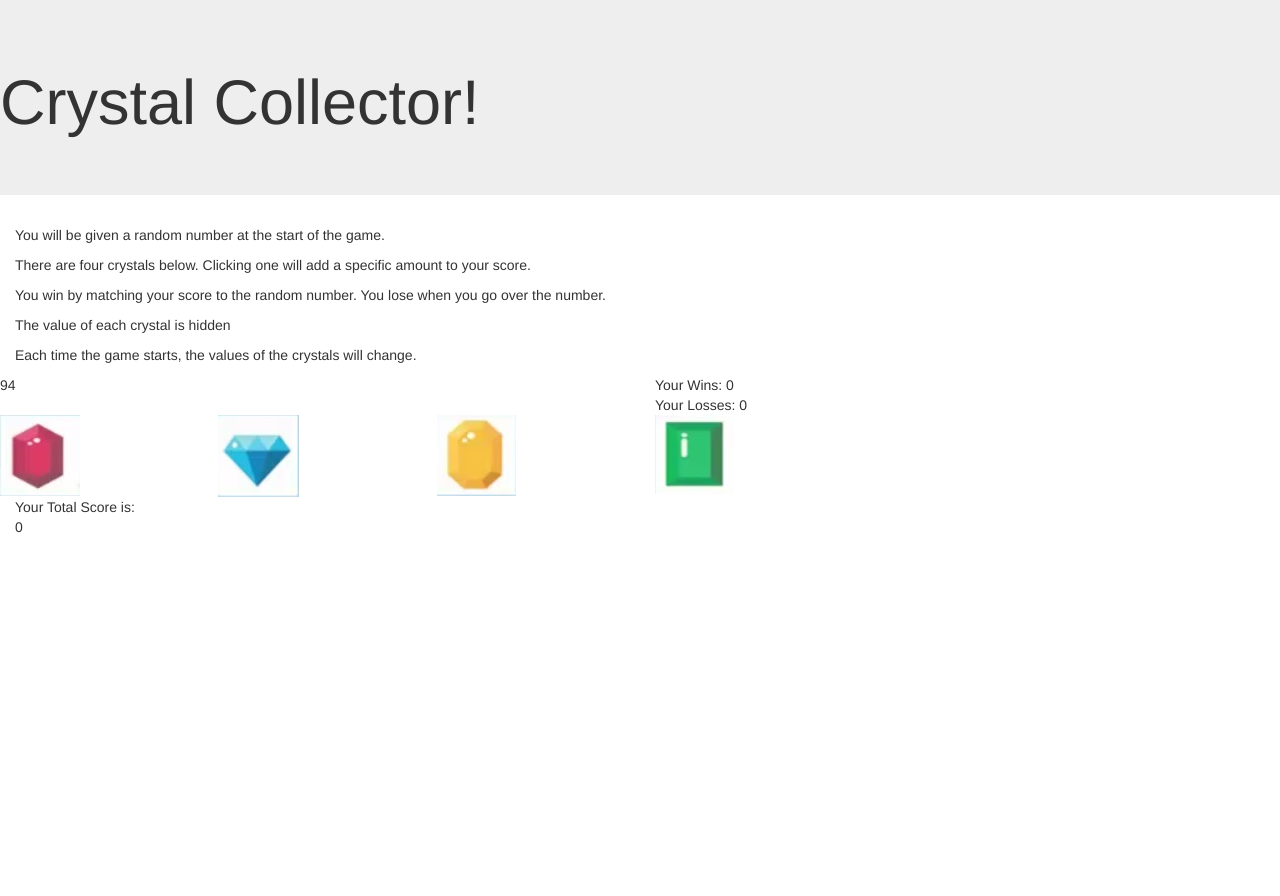
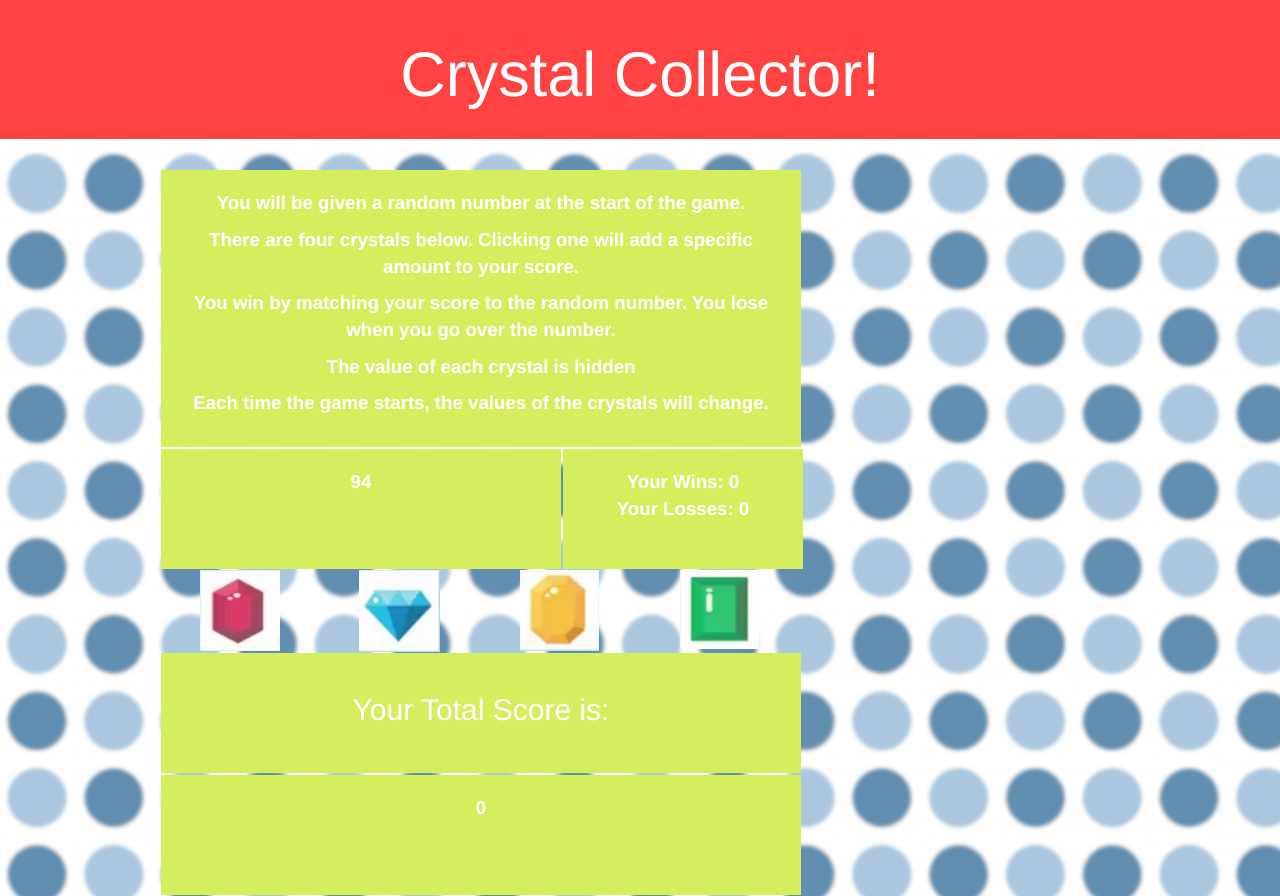
Before and after one commit to adpopo/week-4-game, a PHP site: page / in a window 1280 px wide. Before the commit the page ends 533 px from the top, so only its background shows below. Run offline with PHP 8.4, Linux system fonts and the light colour scheme; some libraries are stand-ins or nearby versions.

Commit message:
logic working

```diff
--- a/assets/css/style.css
+++ b/assets/css/style.css
@@ -1,3 +1,25 @@
-h1{
+body{
+	background-image: url("../images/5.jpg");
+	text-align: center;
+	font-size: 14pt;
+	font-weight: 700;
+}
+
+.jumbotron{
+	background-color: #FF4242;
 	color: #fff;
+	padding: 20px;
 }
+
+.aBox{
+	padding: 20px;
+	min-height: 120px;
+	background-color: #D4EE5E;
+	color: #fff;
+	margin: 1px;
+}
+
+.row{
+	max-width: 960px;
+	margin: auto;
+}
--- a/index.html
+++ b/index.html
@@ -20,6 +20,7 @@
 	<div class="jumbotron"><h1>Crystal Collector!</h1></div>
 
 	<!-- instructions -->
+	<div class="row">
 		<div class="col-md-8 aBox">
 			<p>You will be given a random number at the start of the game.</p>
 			<p>There are four crystals below. Clicking one will add a specific amount to your score.</p>
@@ -27,11 +28,12 @@
 			<p>The value of each crystal is hidden</p>
 			<p>Each time the game starts, the values of the crystals will change.</p>
 		</div>
+	</div>
 
 	<!-- current score to reach and wins/losses -->
 	<div class="row">
-		<div class="col-md-6 aBox" id="theScore">0</div>
-		<div class="col-md-2 aBox">
+		<div class="col-md-5 aBox" id="theScore">0</div>
+		<div class="col-md-3 aBox">
 			<div id="wins">Your Wins: 0</div>
 			<div id="losses">Your Losses: 0</div>
 		</div>
@@ -46,7 +48,9 @@
 	</div>
 
 	<!-- your points -->
-	<div class="col-md-8 aBox">Your Total Score is:</div>
+	<div class="row">
+		<div class="col-md-8 aBox"><h2>Your Total Score is:</h2></div>
 		<div class="col-md-8 aBox" id="yourPoints">0</div>
+	</div>
 
 </body>
```
Also changed, not shown: assets/images/5.jpg (added), assets/images/background.jpg (deleted). Lines whose indentation alone changed are shown as unchanged.
